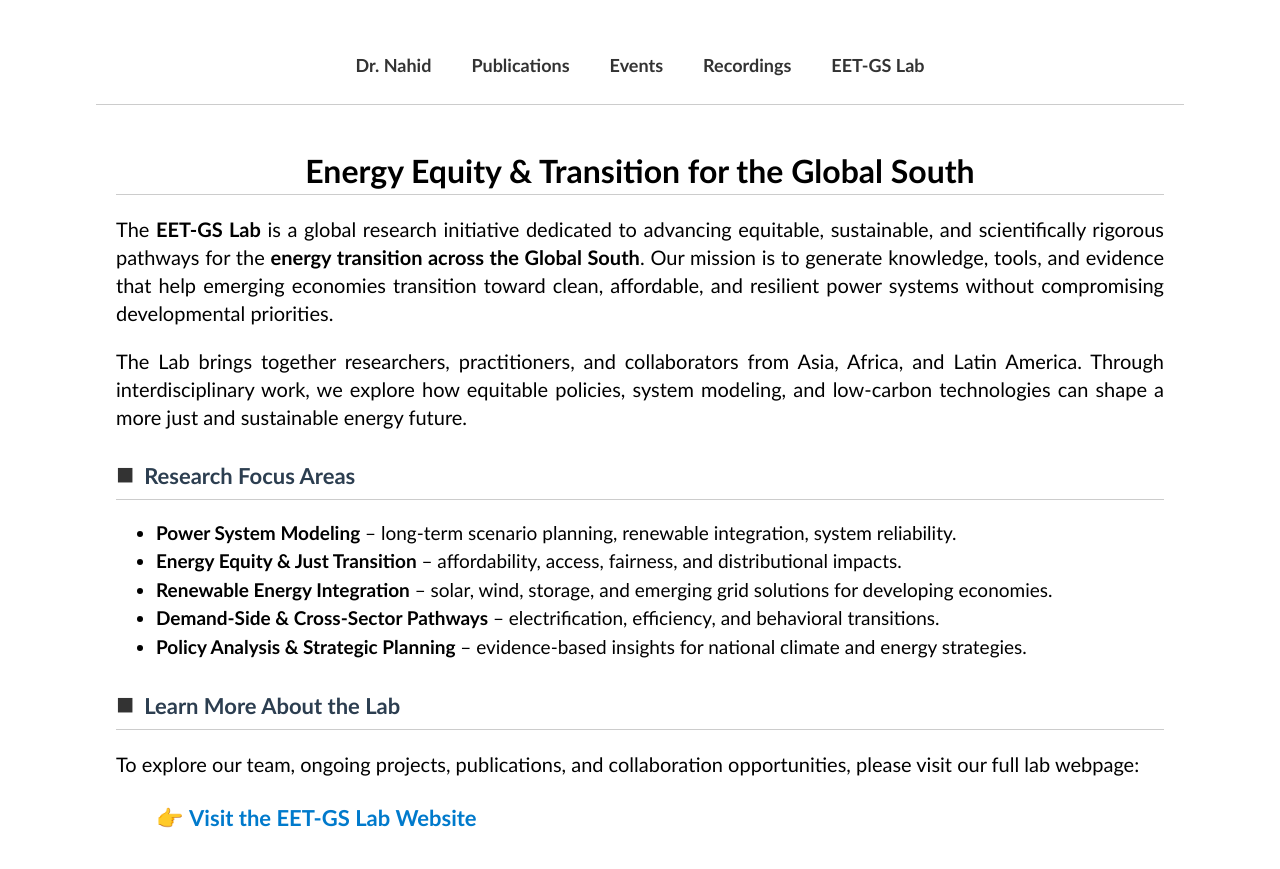
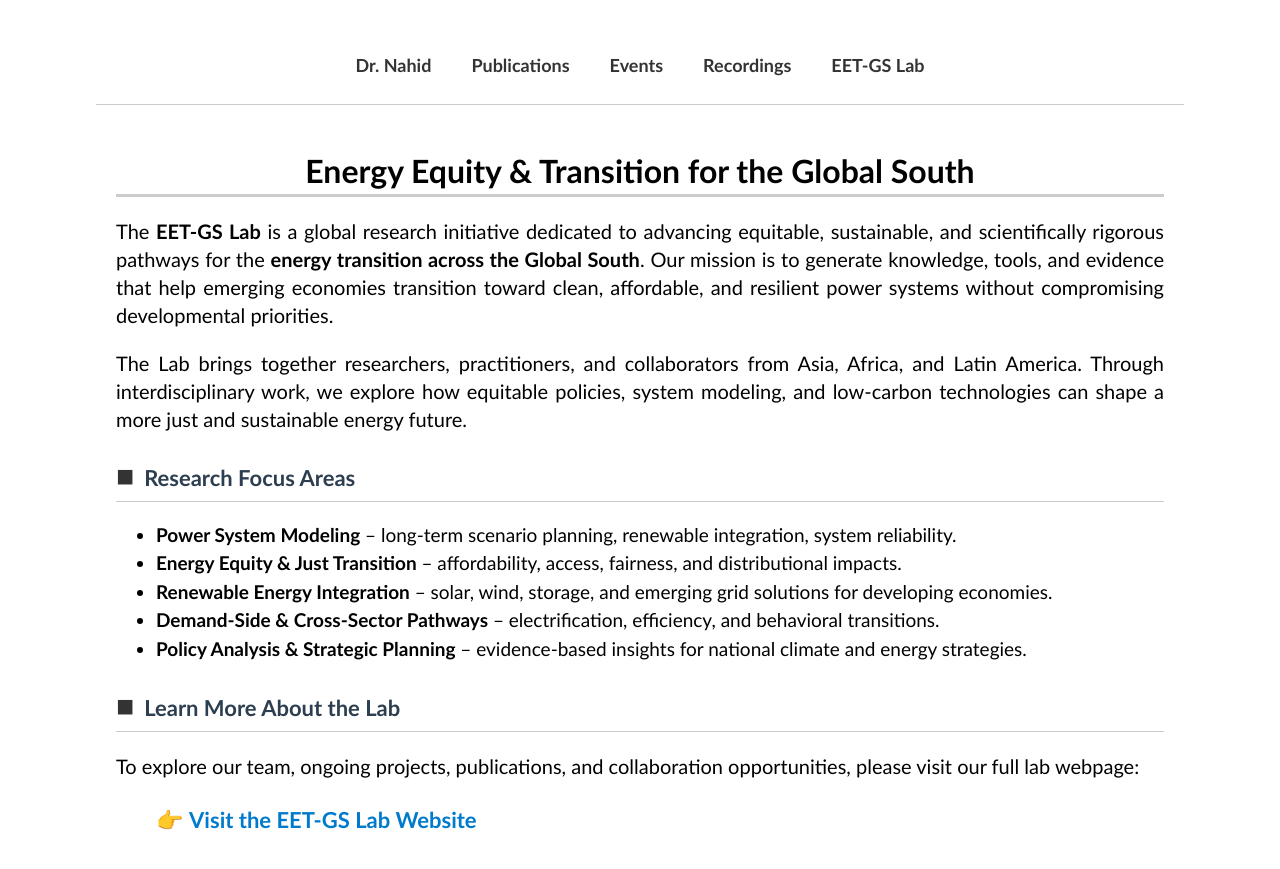
Before and after one commit to FiruzAhamed/firuzahamed.github.io, a Jekyll site: the page built from EET-GS LAB.md, in a window 1280 px wide and 932 px high. Shown: the top 869 px of the window. Built offline with Jekyll 4.4.1, drawn with Linux system fonts in a browser that asks for light colours.

Commit message:
Update EET-GS LAB.md
Signed-off-by: Firuz Ahamed Nahid <122635742+FiruzAhamed@users.noreply.github.com>

```diff
--- a/EET-GS LAB.md
+++ b/EET-GS LAB.md
@@ -18,7 +18,7 @@ bodyClass: events
 
 <div class="page-container">
 
-<h1 style="text-align:center; font-size:32px; margin-top:20px; border-bottom: 1px solid #ccc;">
+<h1 style="text-align:center; font-size:32px; margin-top:20px; border-bottom: 3px solid #ccc;">
   Energy Equity & Transition for the Global South
 </h1>
 
```
